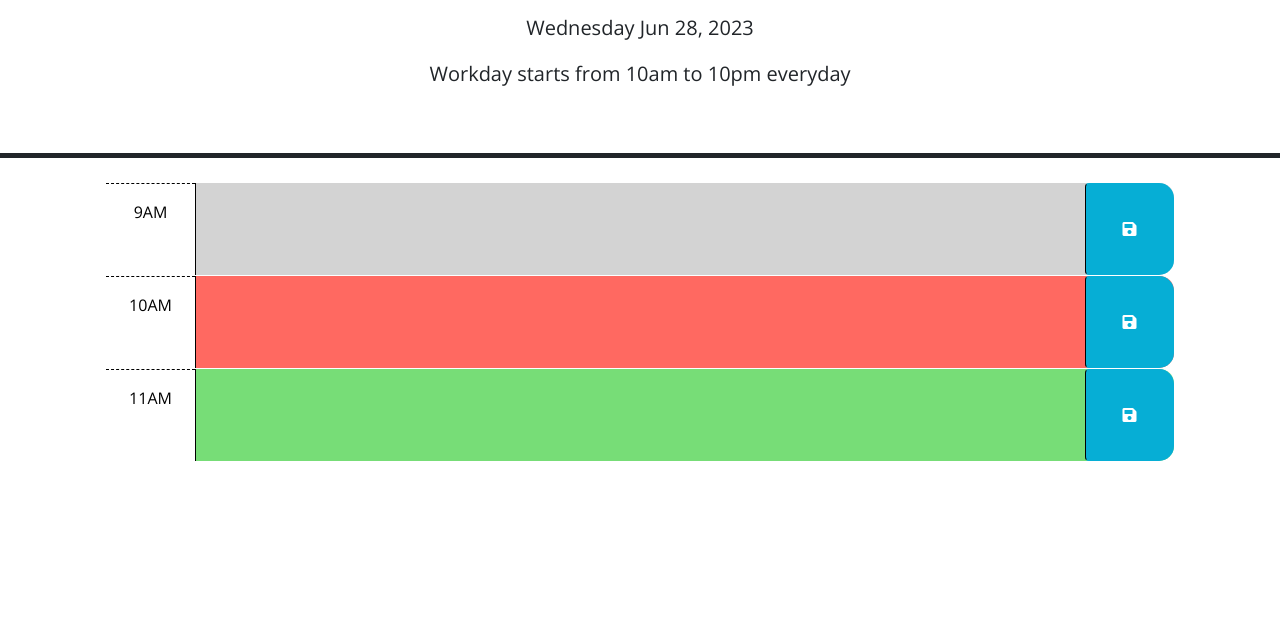
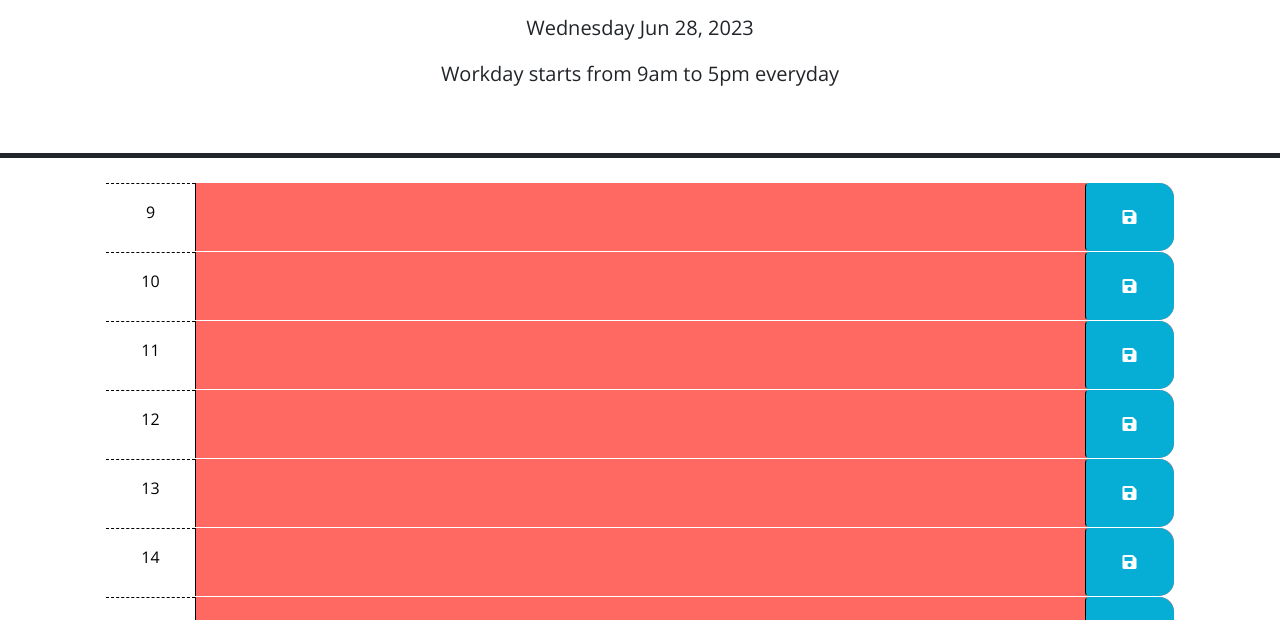
Before and after one commit to Felipewithf/calendar, a plain HTML site: page index.html in a window 1280 px wide. Shown: the part 166-786 px from the top of the page. Drawn offline with nearby package versions, Linux system fonts and the light colour scheme.

Commit message:
created all the time blocks with their own ids and classes

```diff
--- a/assets/js/script.js
+++ b/assets/js/script.js
@@ -3,13 +3,45 @@
 // in the html.
 var currentDayEl = $('#currentDay');
 var currentWorkdayEl = $('#workday');
+var containerLargeEl = $('.container-lg');
 
-currentWorkdayEl.text("Workday starts from 10am to 10pm everyday");
+currentWorkdayEl.text("Workday starts from 9am to 5pm everyday");
 
 var currentDate;
 
 
 $(function () {
+
+  function saveOnLocal() {
+    console.log("we got it");
+  };
+
+  //loop to make the time blocks, add ids and classes
+  for (let index = 9; index < 18; index++) {
+
+    var parentDivEl =  $("<div>").attr('id',index);
+    parentDivEl.addClass("row time-block present");
+    containerLargeEl.append(parentDivEl);
+
+    var saveButtonEl = $("<button>");
+    saveButtonEl.addClass("btn saveBtn col-2 col-md-1");
+
+    var textareaEl = $("<textarea>");
+    textareaEl.addClass("col-8 col-md-10 description");
+
+    var childDivEl = $("<div>").text(index);
+    childDivEl.addClass("col-2 col-md-1 hour text-center py-3");
+
+    parentDivEl.append(childDivEl,textareaEl,saveButtonEl);
+
+    var saveIconEl = $("<i>");
+    saveIconEl.addClass("fas fa-save");
+    saveButtonEl.append(saveIconEl);
+
+
+
+  };
+
   // TODO: Add a listener for click events on the save button. This code should
   // use the id in the containing time-block as a key to save the user input in
   // local storage. HINT: What does `this` reference in the click listener
@@ -27,10 +59,14 @@ $(function () {
   // the values of the corresponding textarea elements. HINT: How can the id
   // attribute of each time-block be used to do this?
   //
+
+  //interval to check for current date and time
   currentDate = setInterval(()=>{
     var today = dayjs();
     currentDayEl.text(today.format("dddd MMM D, YYYY"));
   },1000)
 
+// event listners go here
+  $("body").on("click",".saveBtn",saveOnLocal);
 
 });
--- a/index.html
+++ b/index.html
@@ -30,42 +30,35 @@
       <p id="workday" class="lead"></p>
     </header>
     <div class="container-lg px-5">
-      <!-- Use class for "past", "present", and "future" to apply styles to the
-        time-block divs accordingly. The javascript will need to do this by
-        adding/removing these classes on each div by comparing the hour in the
-        id to the current hour. The html provided below is meant to be an example
-        demonstrating how the css provided can be leveraged to create the
-        desired layout and colors. The html below should be removed or updated
-        in the finished product. Remember to delete this comment once the
-        code is implemented.
-        -->
+
+
 
       <!-- Example of a past time block. The "past" class adds a gray background color. -->
-      <div id="hour-9" class="row time-block past">
+      <!-- <div id="hour-9" class="row time-block past">
         <div class="col-2 col-md-1 hour text-center py-3">9AM</div>
         <textarea class="col-8 col-md-10 description" rows="3"> </textarea>
         <button class="btn saveBtn col-2 col-md-1" aria-label="save">
           <i class="fas fa-save" aria-hidden="true"></i>
         </button>
-      </div>
+      </div> -->
 
       <!-- Example of a a present time block. The "present" class adds a red background color. -->
-      <div id="hour-10" class="row time-block present">
+      <!-- <div id="hour-10" class="row time-block present">
         <div class="col-2 col-md-1 hour text-center py-3">10AM</div>
         <textarea class="col-8 col-md-10 description" rows="3"> </textarea>
         <button class="btn saveBtn col-2 col-md-1" aria-label="save">
           <i class="fas fa-save" aria-hidden="true"></i>
         </button>
-      </div>
+      </div> -->
 
       <!-- Example of a future time block. The "future" class adds a green background color. -->
-      <div id="hour-11" class="row time-block future">
+      <!-- <div id="hour-11" class="row time-block future">
         <div class="col-2 col-md-1 hour text-center py-3">11AM</div>
         <textarea class="col-8 col-md-10 description" rows="3"> </textarea>
         <button class="btn saveBtn col-2 col-md-1" aria-label="save">
           <i class="fas fa-save" aria-hidden="true"></i>
         </button>
-      </div>
+      </div> -->
 
     <script src="https://code.jquery.com/jquery-3.4.1.min.js"></script>
     <script
```
